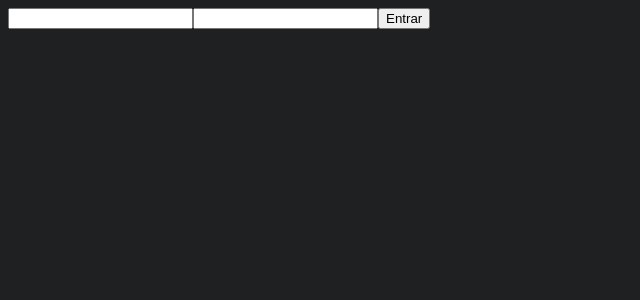
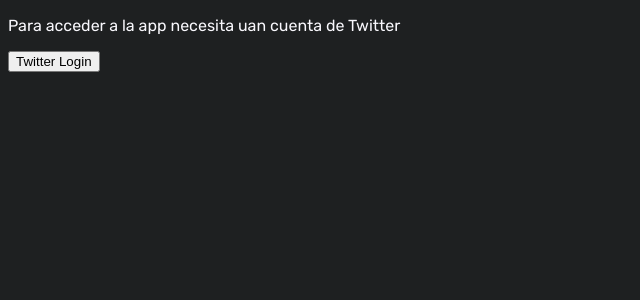
Before and after one commit to kodeneko/kn-twitty-front, an Angular app: page /public/login in a window 1280 px wide. Shown: the top 300 px of the page, without its empty margins (0-640 px from the left). Built offline with nearby package versions, Linux system fonts and the light colour scheme; no server answers.

Commit message:
[twit] loggin path

```diff
--- a/angular.json
+++ b/angular.json
@@ -58,6 +58,9 @@
           "defaultConfiguration": "production"
         },
         "serve": {
+          "options": {
+            "port": 3014
+          },
           "builder": "@angular/build:dev-server",
           "configurations": {
             "production": {
--- a/src/app/app.routes.ts
+++ b/src/app/app.routes.ts
@@ -4,11 +4,12 @@ import { HomePageComponent } from './pages/home/home-page.component';
 import { PublicLayoutComponent } from './layouts/public/public-layout.component';
 import { LoginPageComponent } from './pages/login/login-page.component';
 import { NotFoundPageComponent } from './pages/not-found/not-found-page.component';
-import { postsPath, profilePath, trendingsPath } from './shared/globals/paths.globals';
+import { postsPath, profilePath, redirectTwitter, trendingsPath } from './shared/globals/paths.globals';
 import { PostsPageComponent } from './pages/posts/posts-page.component';
 import { TrendingsPageComponent } from './pages/trendings/trendings-page.component';
 import { ProfilePageComponent } from './pages/profile/profile-page.component';
 import { privateAreaGuard } from './core/guards/private-area.guard';
+import { RedirectTwitterComponent } from './pages/redirect-twitter/redirect-twitter.component';
 
 export const routes: Routes = [
   {
@@ -20,6 +21,9 @@ export const routes: Routes = [
       }
     ]
   },
+        {
+        path: redirectTwitter, component: RedirectTwitterComponent
+      },
   {
     path: '',
     component: EmptyLayoutComponent,
--- a/src/app/pages/login/login-page.component.html
+++ b/src/app/pages/login/login-page.component.html
@@ -1,7 +1,4 @@
 <div class="mainCont">
-  <form class="form">
-    <input class="input" type="text" name="name" />
-    <input class="input" type="text" name="pass" />
-    <button class="btn" type="submit">Entrar</button>
-  </form>
+  <p>Para acceder a la app necesita uan cuenta de Twitter</p>
+  <button (click)="openTwitterDialog()">Twitter Login</button>
 </div>
--- a/src/app/pages/login/login-page.component.ts
+++ b/src/app/pages/login/login-page.component.ts
@@ -1,4 +1,7 @@
-import { Component } from '@angular/core';
+import { Component, inject } from '@angular/core';
+import { environment } from '../../../environments/environment';
+import { authTwitter } from '../../shared/globals/paths.globals';
+import { Router } from '@angular/router';
 
 @Component({
   selector: 'app-login-page',
@@ -8,4 +11,22 @@ import { Component } from '@angular/core';
 })
 export class LoginPageComponent {
 
+  private router = inject(Router);
+
+  public openTwitterDialog() {
+    window.open(
+      `${environment.backUrl}/${authTwitter}`,
+      'Twitter Login',
+      'width=600,height=700'
+    );
+    const recievedMsg = (event: MessageEvent<unknown>) => {
+      // console.log('event.origin', event.origin);
+      console.log('event.data', event.data);
+      if (event.origin === environment.frontUrl && event.data === 'login-ok') {
+        this.router.navigate(['/']);
+        window.removeEventListener('message', recievedMsg);
+      }
+    };
+    window.addEventListener('message', recievedMsg);
+  }
 }
--- /dev/null
+++ b/src/app/pages/redirect-twitter/redirect-twitter.component.ts
@@ -0,0 +1,17 @@
+import { Component, OnInit } from '@angular/core';
+import { environment } from '../../../environments/environment';
+
+@Component({
+  selector: 'app-redirect-twitter.component',
+  imports: [],
+  templateUrl: './redirect-twitter.component.html',
+  styleUrl: './redirect-twitter.component.less'
+})
+export class RedirectTwitterComponent implements OnInit {
+
+  ngOnInit(): void {
+    window.opener.postMessage('login-ok', environment.frontUrl);
+    window.close();
+  }
+
+}
--- a/src/app/shared/globals/paths.globals.ts
+++ b/src/app/shared/globals/paths.globals.ts
@@ -2,10 +2,14 @@ const loginPath = 'public/login';
 const postsPath = 'posts';
 const trendingsPath = 'trendings';
 const profilePath = 'profile';
+const redirectTwitter = 'redirect-twitter';
+const authTwitter = 'auth/twitter';
 
 export {
   loginPath,
   postsPath,
   trendingsPath,
-  profilePath
+  profilePath,
+  redirectTwitter,
+  authTwitter
 };
--- a/src/app/users/services/user.service.ts
+++ b/src/app/users/services/user.service.ts
@@ -11,7 +11,7 @@ export class UserService {
   apiUrl = 'http://localhost:3013';
 
   isLoggedUser() {
-    return this.http.get<boolean>(`${this.apiUrl}/auth/islogged`).pipe(
+    return this.http.get<boolean>(`${this.apiUrl}/auth/islogged`, { withCredentials: true }).pipe(
       map(() => true),
       catchError(() => of(false))
     );
--- /dev/null
+++ b/src/environments/environment.example.ts
@@ -0,0 +1,5 @@
+export const environment = {
+  production: false,
+  backUrl: '',
+  frontUrl: ''
+};
```
Also changed, not shown: src/app/pages/redirect-twitter/redirect-twitter.component.html (added), src/app/pages/redirect-twitter/redirect-twitter.component.less (added), 2 other files (tests, documents, lock files or other folders).
